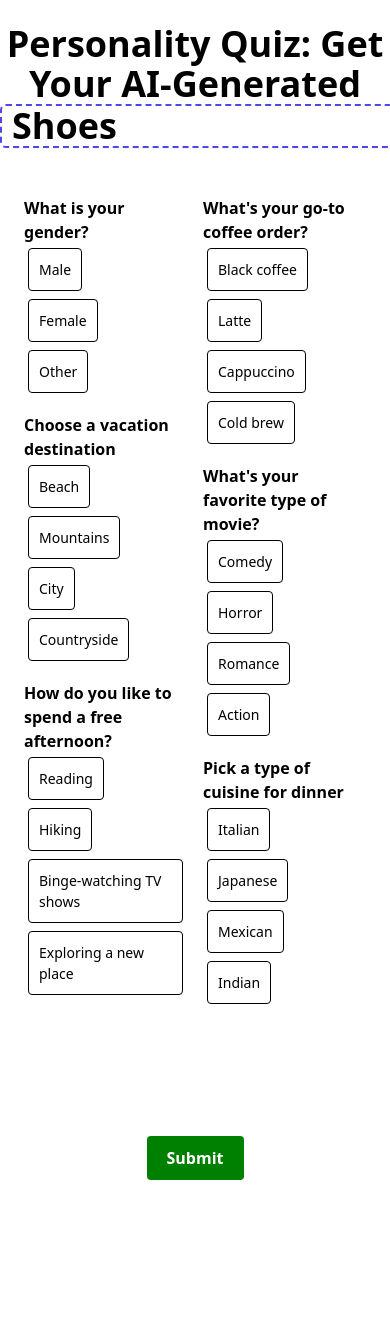
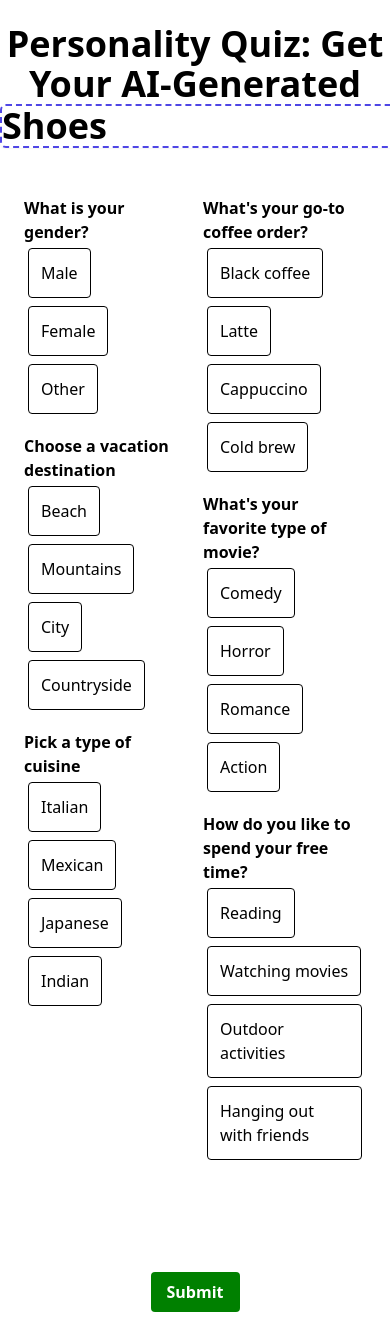
Before and after one commit to kevinjscott/personality-quiz-thing-maker, a Flask app: page / in a window 390 px wide; the page is wider, and only the part inside the window is pictured. Before the commit the page ends 1180 px from the top of that part, so only its background shows below. Run offline with Flask 3, Linux system fonts and the light colour scheme.

Commit message:
now responsive

```diff
--- a/static/js/quiz_questions.json
+++ b/static/js/quiz_questions.json
@@ -28,21 +28,21 @@
             ]
         },
         {
-            "question": "How do you like to spend a free afternoon?",
+            "question": "Pick a type of cuisine",
             "options": [
-                "Reading",
-                "Hiking",
-                "Binge-watching TV shows",
-                "Exploring a new place"
+                "Italian",
+                "Mexican",
+                "Japanese",
+                "Indian"
             ]
         },
         {
-            "question": "Pick a type of cuisine for dinner",
+            "question": "How do you like to spend your free time?",
             "options": [
-                "Italian",
-                "Japanese",
-                "Mexican",
-                "Indian"
+                "Reading",
+                "Watching movies",
+                "Outdoor activities",
+                "Hanging out with friends"
             ]
         }
     ]
--- a/templates/index.html
+++ b/templates/index.html
@@ -1,6 +1,7 @@
 <!DOCTYPE html>
 <html lang="en">
 <head>
+    <meta name="viewport" content="width=device-width, initial-scale=1">
     <meta charset="UTF-8">
     <title>Shoe Personality Quiz</title>
     <link href="https://cdn.jsdelivr.net/npm/tailwindcss@2.2.19/dist/tailwind.min.css" rel="stylesheet">
@@ -59,44 +60,25 @@
             width: auto; /* Adjust width to content */
             margin: 0 auto; /* Keep the button centered */
         }
-
+        /* Responsive styles for smaller screens */
         @media (max-width: 768px) {
             .quiz-container {
                 flex-direction: column;
             }
-            .quiz-column, .result-column {
+            .submit-button-wrapper {
+                left: 0;
                 width: 100%;
             }
-            .submit-button-wrapper {
-                width: 100%;
-                text-align: center;
-                padding: 20px 0;
+            .answer-button {
+                padding: 12px;
+                font-size: 16px;
             }
-            #submitButton {
-                width: auto;
-                margin: 20px auto;
-                padding: 10px 20px;
-                cursor: pointer;
-            }
-            #result {
-                order: 2;
-            }
-            #resultImage {
-                max-width: 100%;
-                height: auto;
-            }
-            .answer-button {
-                cursor: pointer;
-                padding: 10px; /* Increase padding for better touch */
-                font-size: 14px; /* Adjust font size if necessary */
-            }
-            #itemType {
-                width: 100%;
-                padding: 0 10px;
-                box-sizing: border-box;
-                min-width: 0;
+            h1 {
+                font-size: 2rem;
             }
         }
+
+
 
     </style>
 </head>
```
